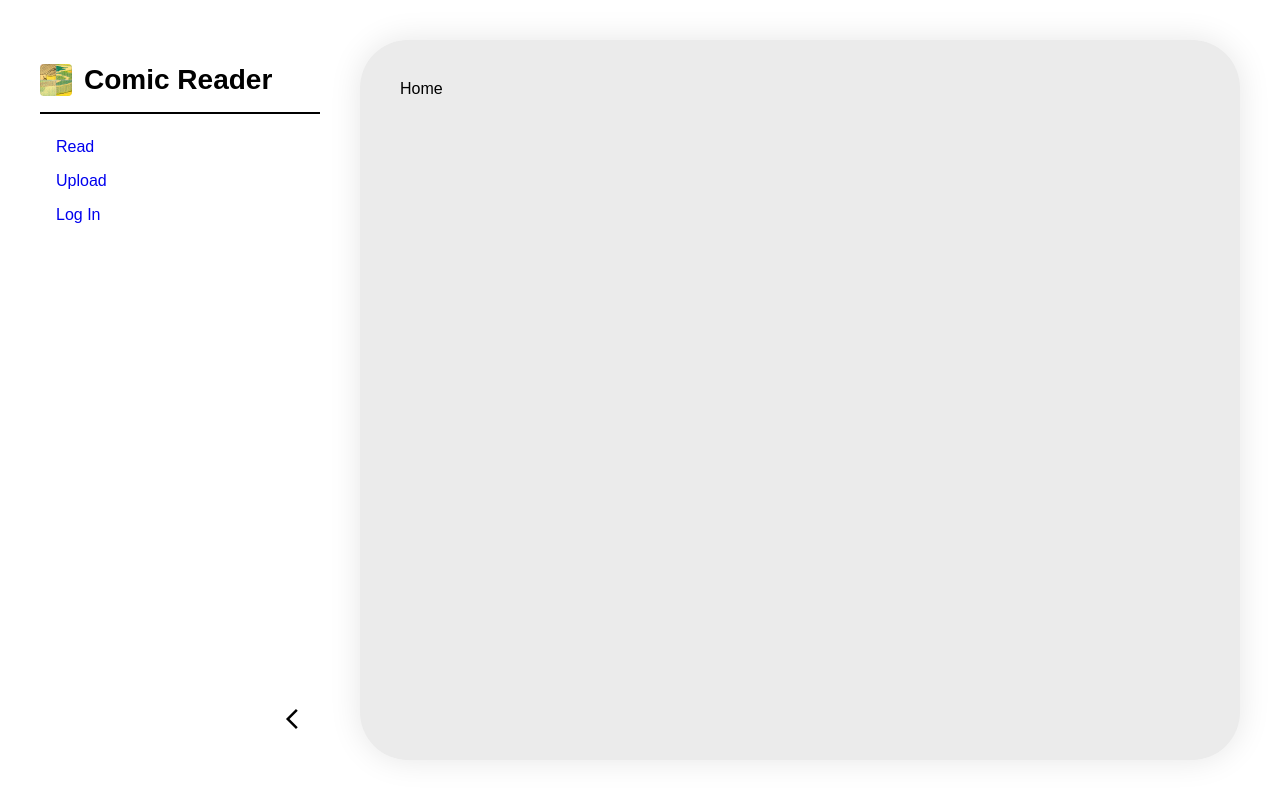
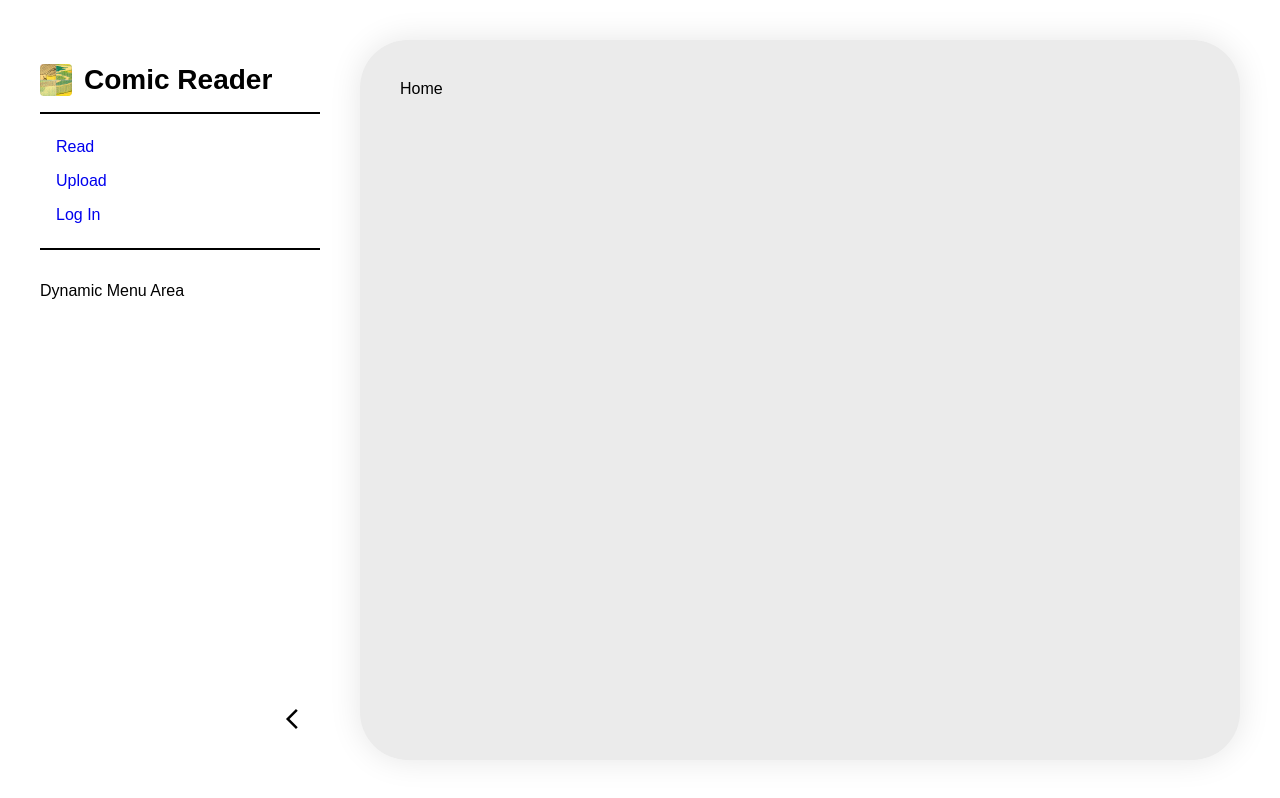
Before and after one commit to milky2028/web-reader-v4, a SvelteKit app in the folder app/: page / in a window 1280 px wide. Built offline with nearby package versions, Linux system fonts and the light colour scheme.

Commit message:
add a dynamic menu area

```diff
--- /dev/null
+++ b/app/src/lib/dynamic-menu-area.svelte
@@ -0,0 +1 @@
+<p>Dynamic Menu Area</p>
--- a/app/src/routes/+layout.svelte
+++ b/app/src/routes/+layout.svelte
@@ -2,6 +2,7 @@
 	import Divider from '$lib/divider.svelte';
 	import Title from '$lib/title.svelte';
 	import UnstyledButton from '$lib/unstyled-button.svelte';
+	import DynamicMenuArea from '$lib/dynamic-menu-area.svelte';
 
 	const routes = [
 		{
@@ -38,7 +39,7 @@
 
 	.menu-wrapper {
 		display: grid;
-		grid-template-rows: min-content min-content 1fr 4rem;
+		grid-template-rows: min-content min-content min-content min-content 1fr 4rem;
 		padding: 4rem 0 3rem 2.5rem;
 	}
 
@@ -95,6 +96,8 @@
 				<li><a href={route.href}>{route.name}</a></li>
 			{/each}
 		</menu>
+		<Divider />
+		<DynamicMenuArea />
 		<UnstyledButton class="arrow"><img src="/forward.svg" alt="Arrow icon" /></UnstyledButton>
 	</section>
 	<main><slot /></main>
```
